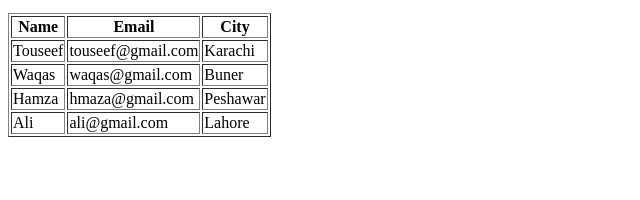
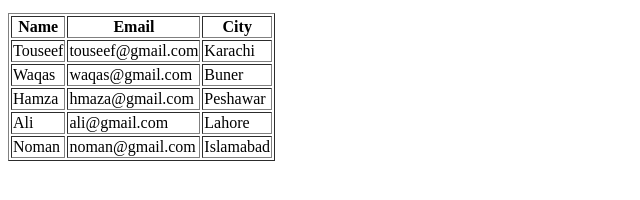
Before and after one commit to touseefahmad525/HelloWorld, a plain HTML site: page index.html in a window 1280 px wide. Shown: the part 124-324 px from the top of the page, without its empty margins (0-640 px from the left). Drawn offline with Linux system fonts and the light colour scheme.

Commit message:
New user add

```diff
--- a/index.html
+++ b/index.html
@@ -38,6 +38,11 @@
             <td>ali@gmail.com</td>
             <td>Lahore</td>
         </tr>
+        <tr>
+            <td>Noman</td>
+            <td>noman@gmail.com</td>
+            <td>Islamabad</td>
+        </tr>
     </table>
 </body>
 </html>
```
